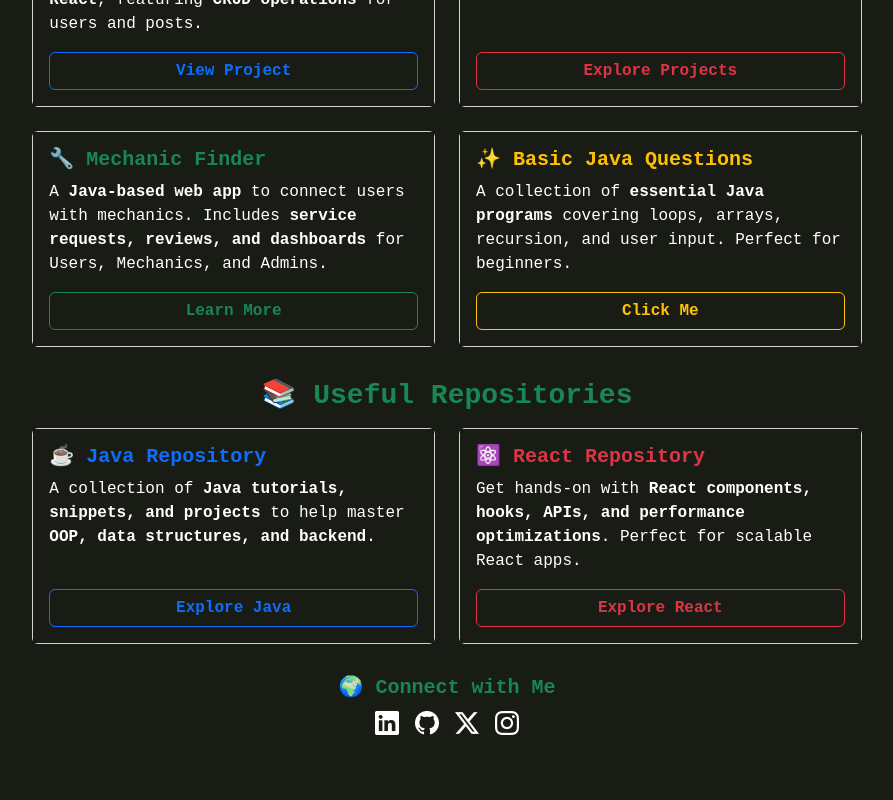
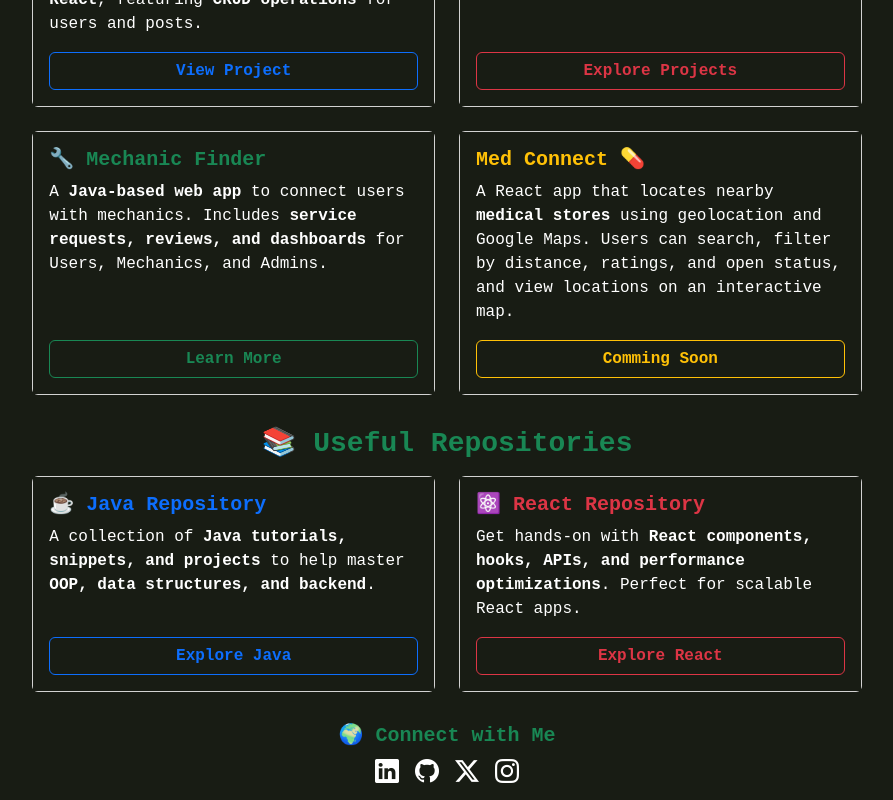
Before and after one commit to ruturajjadhav07/portfolio, a React (Vite) app: page / in a window 1280 px wide. Shown: the part 801-1601 px from the top of the page, without its empty margins (193-1086 px from the left). Before the commit the page ends 1553 px from the top, so only its background shows below. Built offline with nearby package versions, Linux system fonts and the light colour scheme.

Commit message:
new project

```diff
--- a/src/Components/Projects.jsx
+++ b/src/Components/Projects.jsx
@@ -57,12 +57,11 @@ const Projects = () => {
         <div className="col-md-6 col-sm-12 mb-4">
           <div className="card h-100">
             <div className="card-body d-flex flex-column">
-              <h5 className="card-title text-warning fw-bold">✨ Basic Java Questions</h5>
+              <h5 className="card-title text-warning fw-bold">Med Connect 💊</h5>
               <p className="card-text text-white">
-                A collection of <strong>essential Java programs</strong> covering loops, arrays, recursion, and user input. Perfect for beginners.
-              </p>
-              <a href="https://github.com/ruturajjadhav07/Basic-Java-Questions-For-Beginners" className="btn btn-outline-warning mt-auto fw-bold">
-                Click Me
+              A React app that locates nearby <strong>medical stores</strong> using geolocation and Google Maps. Users can search, filter by distance, ratings, and open status, and view locations on an interactive map.              </p>
+              <a href="https://github.com/ruturajjadhav07/Med-Connect" className="btn btn-outline-warning mt-auto fw-bold">
+                Comming Soon
               </a>
             </div>
           </div>
```
